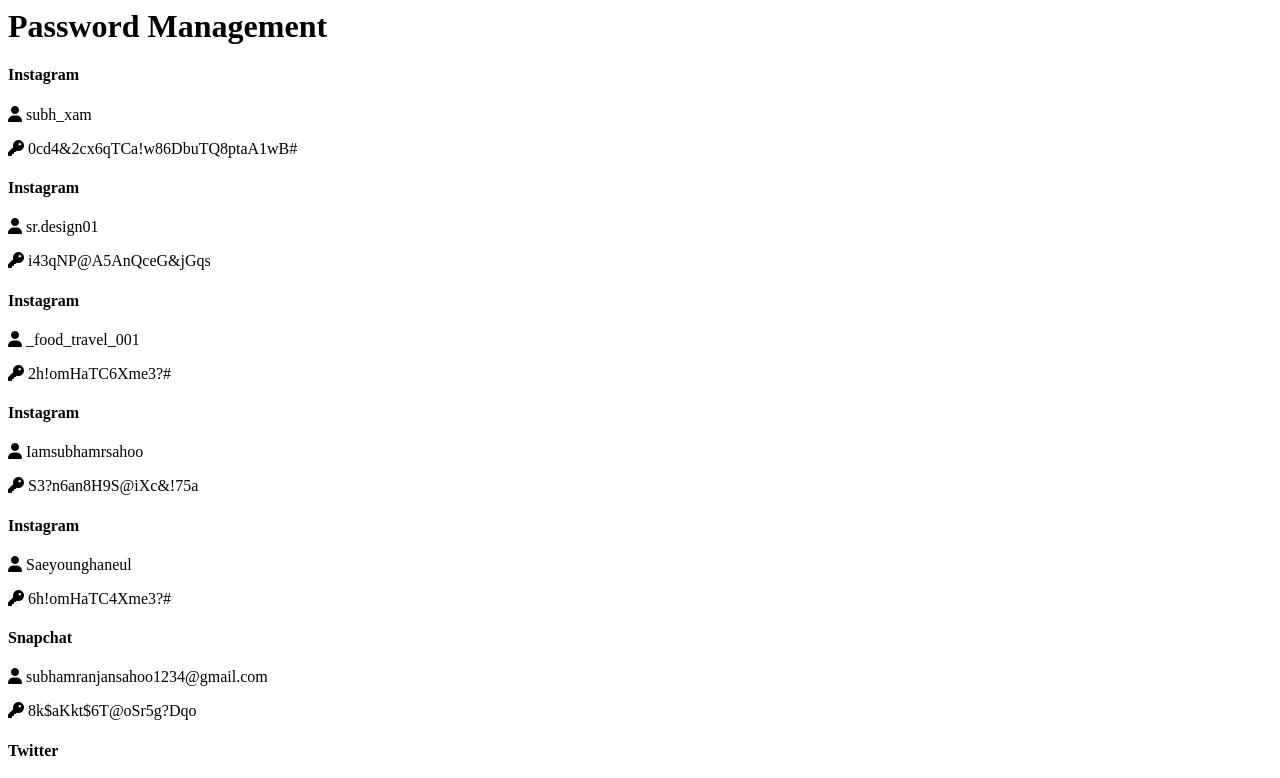
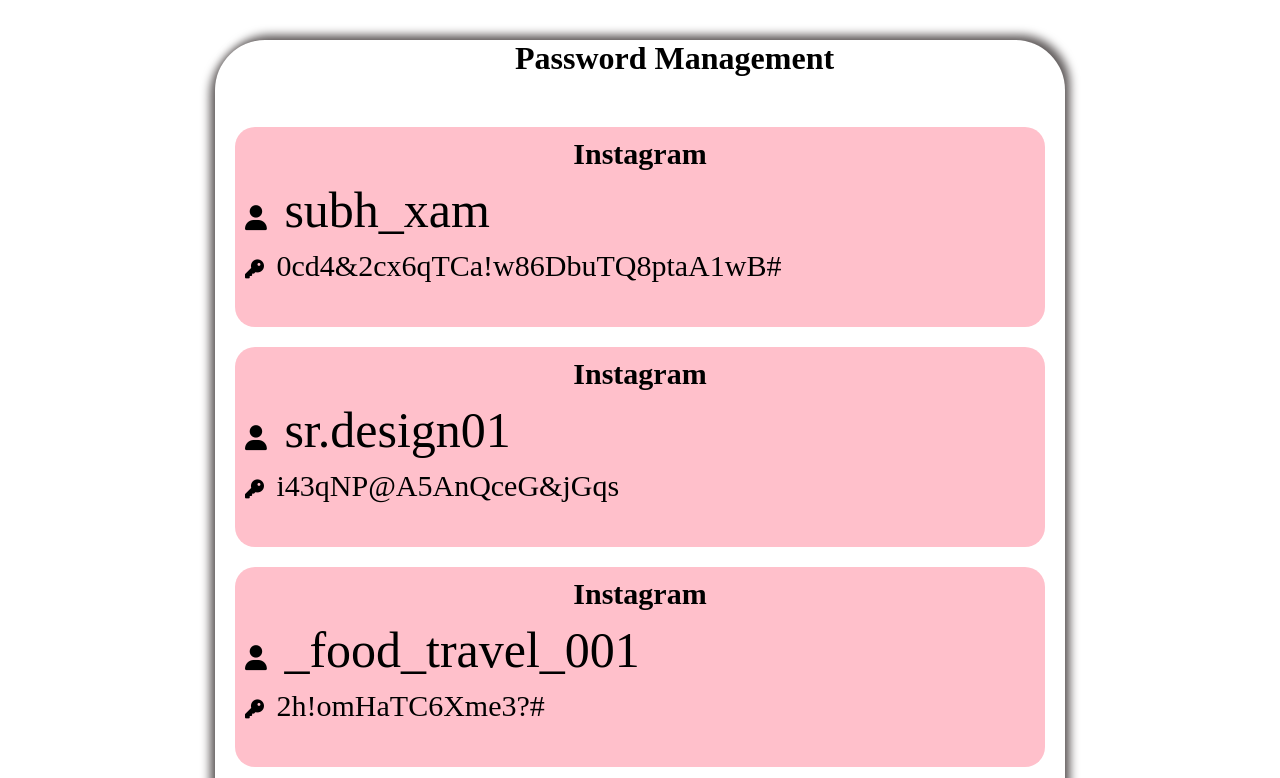
Before and after one commit to subhamRsahoo/pm-demo, a plain HTML site: page index.html in a window 1280 px wide. Shown: the top 778 px of the page. Drawn offline with Linux system fonts and the light colour scheme.

Commit message:
Update index.html

```diff
--- a/index.html
+++ b/index.html
@@ -1,7 +1,7 @@
 <html>
   <head>
     <title>Password Manager HTML Version</title>
-    <link rel="stylesheet" href="pm-style.css"/>
+    <link rel="stylesheet" href="style.css"/>
 <link rel="stylesheet" href="https://cdnjs.cloudflare.com/ajax/libs/font-awesome/6.5.2/css/all.min.css" integrity="sha512-SnH5WK+bZxgPHs44uWIX+LLJAJ9/2PkPKZ5QiAj6Ta86w+fsb2TkcmfRyVX3pBnMFcV7oQPJkl9QevSCWr3W6A==" crossorigin="anonymous" referrerpolicy="no-referrer" />
   </head>
   <body>
```
